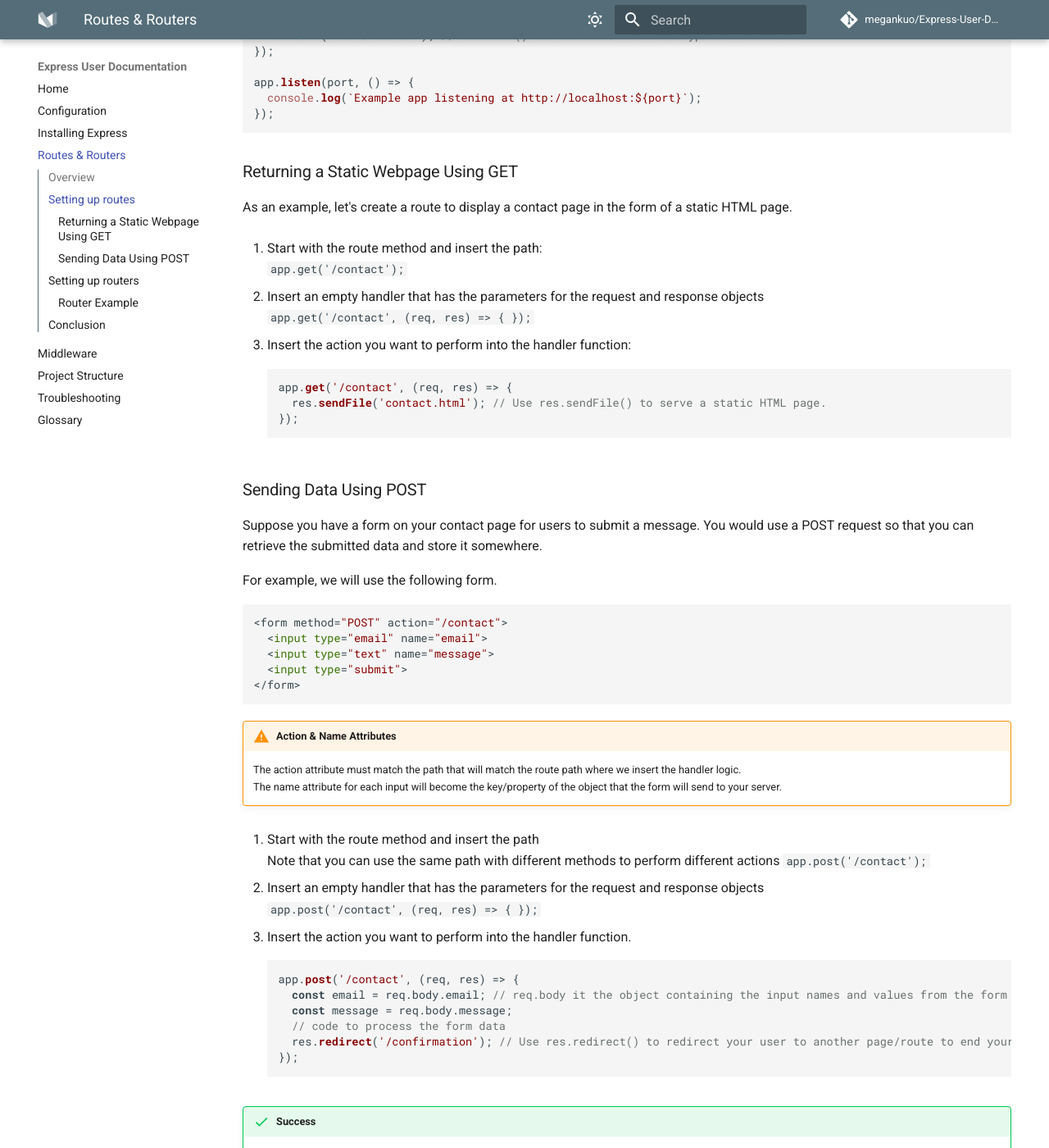
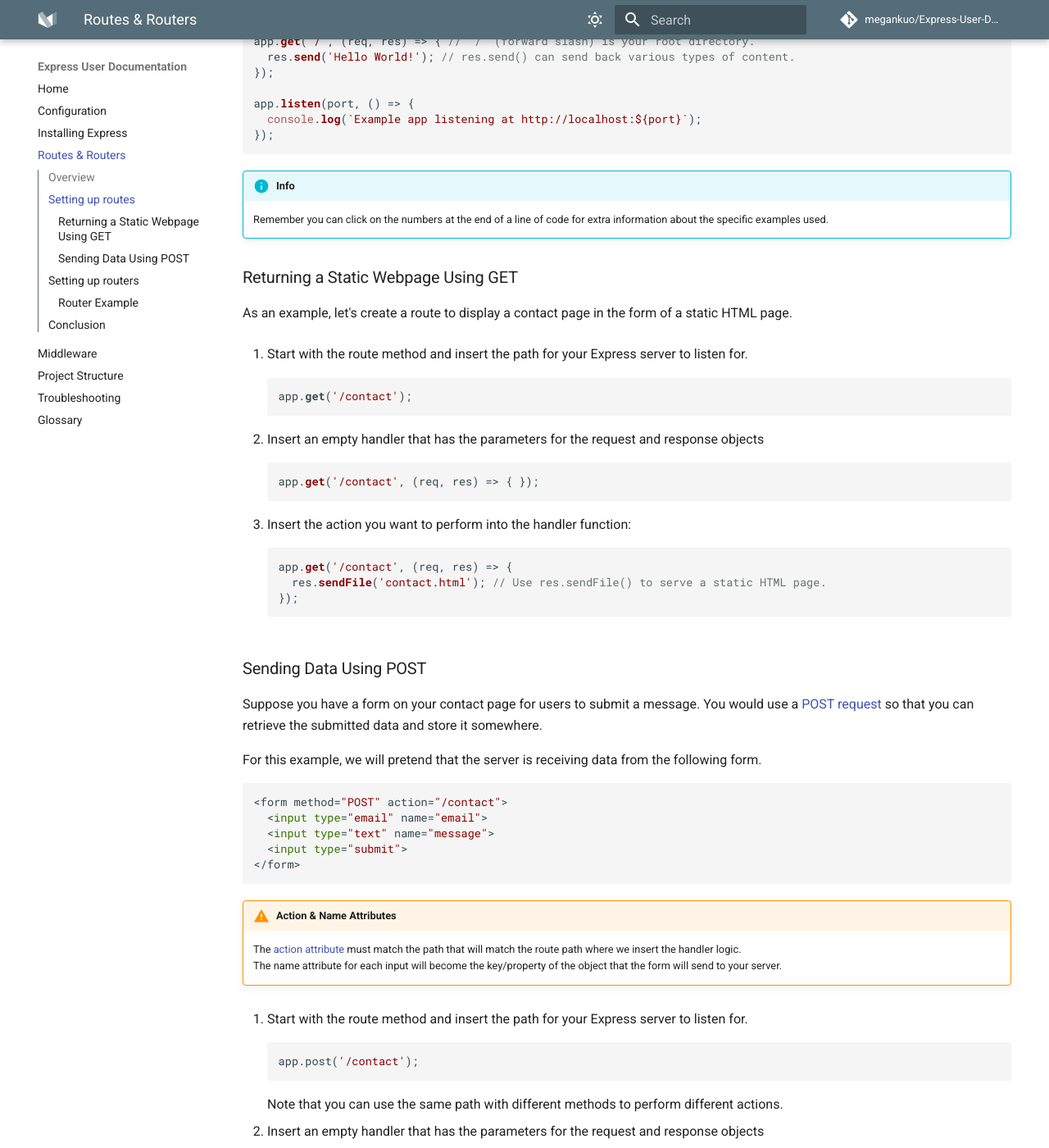
Before and after one commit to megankuo/Express-User-Documentation, an MkDocs documentation site: the page built from docs/pages/routes.md, in a window 1280 px wide and 1400 px high, scrolled down 1209 px. Shown: the whole window at 82% size. Built offline with MkDocs 1.6.1 and Material for MkDocs 9.7.7, drawn with Linux system fonts in a browser that asks for light colours; nearby versions of some CDN libraries; comment, search, counter and statistics services are not loaded; some of the changed text lies outside the part shown.

Commit message:
Fixed typos

````diff
--- a/docs/pages/routes.md
+++ b/docs/pages/routes.md
@@ -1,7 +1,7 @@
 
 ## Overview
 
-In this section, we will walk you through how to set up your first **routes** for your Express server.
+In this section, we will walk you through how to set up your first **routes** for your Express server. Afterwards, we will see how we can clean up the code using [**routers**](/pages/routes/#setting-up-routers).
 
 !!! Info "Routes & HTTP Requests"
     In Express, a route interprets the **[HTTP request method](https://developer.mozilla.org/en-US/docs/Web/HTTP/Methods)** made to the server.
@@ -12,7 +12,7 @@
 A simple route comprises the following components
 
 -   `app` : the instance of Express that you have created in [Getting Started](link)
--   `method`:  the Express [route method](https://expressjs.com/en/4x/api.html#app.METHOD) corresponding to HTTP requests (eg. `get`, `post`, or `put`)
+-   `method`:  the Express [**route method**](https://expressjs.com/en/4x/api.html#app.METHOD) corresponding to HTTP requests (eg. `get`, `post`, or `put`)
 -   `path`: the defined endpoint of the request
 -   `handler`: the function that is called when the route is hit
 
@@ -27,11 +27,11 @@
     The `GET` method is used to request data from a server.
     The `POST` method is used to send data to create date or update data on a server. [^1]
 
-We left off in Getting Started with one route already set up to the root directory (`'/'`).
+We left off in [Installing Express](/pages/installing-express/) with one route already set up to the root directory (`'/'`).
 The handler for this route is an anonymous function that takes in two parameters.
 The first parameter represents the HTTP request object (often written as `request` or `req`) and the second parameter is the response object (written as `response` or `res`).
 
-A response method is called in the handler to terminate the request-response cycle.
+A [response method](https://expressjs.com/en/guide/routing.html#response-methods) is called in the handler to terminate the request-response cycle.
 
 ``` { .js .annotate hl_lines="5 6 7"}
 const express = require('express');
@@ -50,16 +50,22 @@
 1. `'/'` (forward slash) is your root directory.
 2. `res.send()` can send back various types of content.
 
+!!! Info
+    Remember you can click on the numbers at the end of a line of code for extra information about the specific examples used.
 
 
 ### Returning a Static Webpage Using GET
 As an example, let's create a route to display a contact page in the form of a static HTML page.
 
-1.  Start with the route method and insert the path:
-    `app.get('/contact');`
+1.  Start with the route method and insert the path for your Express server to listen for.
+    ``` { .js .annotate }
+    app.get('/contact');
+    ```
 
 2.  Insert an empty handler that has the parameters for the request and response objects
-    `app.get('/contact', (req, res) => { });`
+    ``` { .js .annotate }
+    app.get('/contact', (req, res) => { });
+    ```
 
 3.  Insert the action you want to perform into the handler function:
 
@@ -72,9 +78,9 @@
     1. Use `res.sendFile()` to serve a static HTML page.
 
 ### Sending Data Using POST
-Suppose you have a form on your contact page for users to submit a message. You would use a POST request so that you can retrieve the submitted data and store it somewhere.
+Suppose you have a form on your contact page for users to submit a message. You would use a [POST request](https://developer.mozilla.org/en-US/docs/Web/HTTP/Methods/POST) so that you can retrieve the submitted data and store it somewhere.
 
-For example, we will use the following form.
+For this example, we will pretend that the server is receiving data from the following form.
 ```html
 <form method="POST" action="/contact">
   <input type="email" name="email">
@@ -83,19 +89,22 @@
 </form>
 ```
 !!! warning "Action & Name Attributes"
-    The action attribute must match the path that will match the route path where we insert the handler logic.
+    The [action attribute](https://developer.mozilla.org/en-US/docs/Web/HTML/Element/form) must match the path that will match the route path where we insert the handler logic.
     The name attribute for each input will become the key/property of the object that the form will send to your server.
 
 
-1.  Start with the route method and insert the path
-    Note that you can use the same path with different methods to perform different actions
-    `app.post('/contact');`
+1.  Start with the route method and insert the path for your Express server to listen for.
+    ``` { .js .annotate }
+    app.post('/contact');
+    ```
+    Note that you can use the same path with different methods to perform different actions.
 
 2.  Insert an empty handler that has the parameters for the request and response objects
-    `app.post('/contact', (req, res) => { });`
+    ``` { .js .annotate }
+    app.post('/contact', (req, res) => { });
+    ```
 
 3.  Insert the action you want to perform into the handler function.
-
     ``` { .js .annotate hl_lines="2 3 4 5"}
     app.post('/contact', (req, res) => {
       const email = req.body.email; // (1)
@@ -156,15 +165,15 @@
 
 
 ## Setting up routers
-As the scope of your project grows or scales, you may find the need to organize your routes for ease of maintenance. Express provides a tool to help achieve this called a **Router**.
+As the scope of your project grows or scales, you may find the need to organize your routes for ease of maintenance. Express provides a class to help achieve this called a [**Router**](https://expressjs.com/en/guide/routing.html#express-router).
 
 If you had several related endpoints, it would be more manageable to organize these related routes into their own file. The Express router can help you achieve this by allowing you to export this grouping into your entry point file. The entry point file acts as a main hub to direct requests to the appropriate endpoints.
 
 ### Router Example
 We will add onto our previous example with the contact page routes. At the moment, these routes are in your entry point file (app.js). We want to move the contact routes to their own file for better organization.
 
-1.  Create a new JavaScript File called `contactRoute.js`.
-    You can technically make this file anywhere you wish in your project but we suggest follow this [project structure](/pages/possible-project-structure).
+1.  Create a new JavaScript File called `contactRoute.js` in the `src/api/routes`.
+    You can technically make this file anywhere you wish in your project but for this example, we will use this [project structure](/pages/possible-project-structure).
 
 2.  Require Express into `contactRoute.js` and create a new instance of the Router class by storing it to a new variable (`router`).
 
````
Also changed, not shown: other parts of docs/pages/routes.md (+8 -8 lines).
